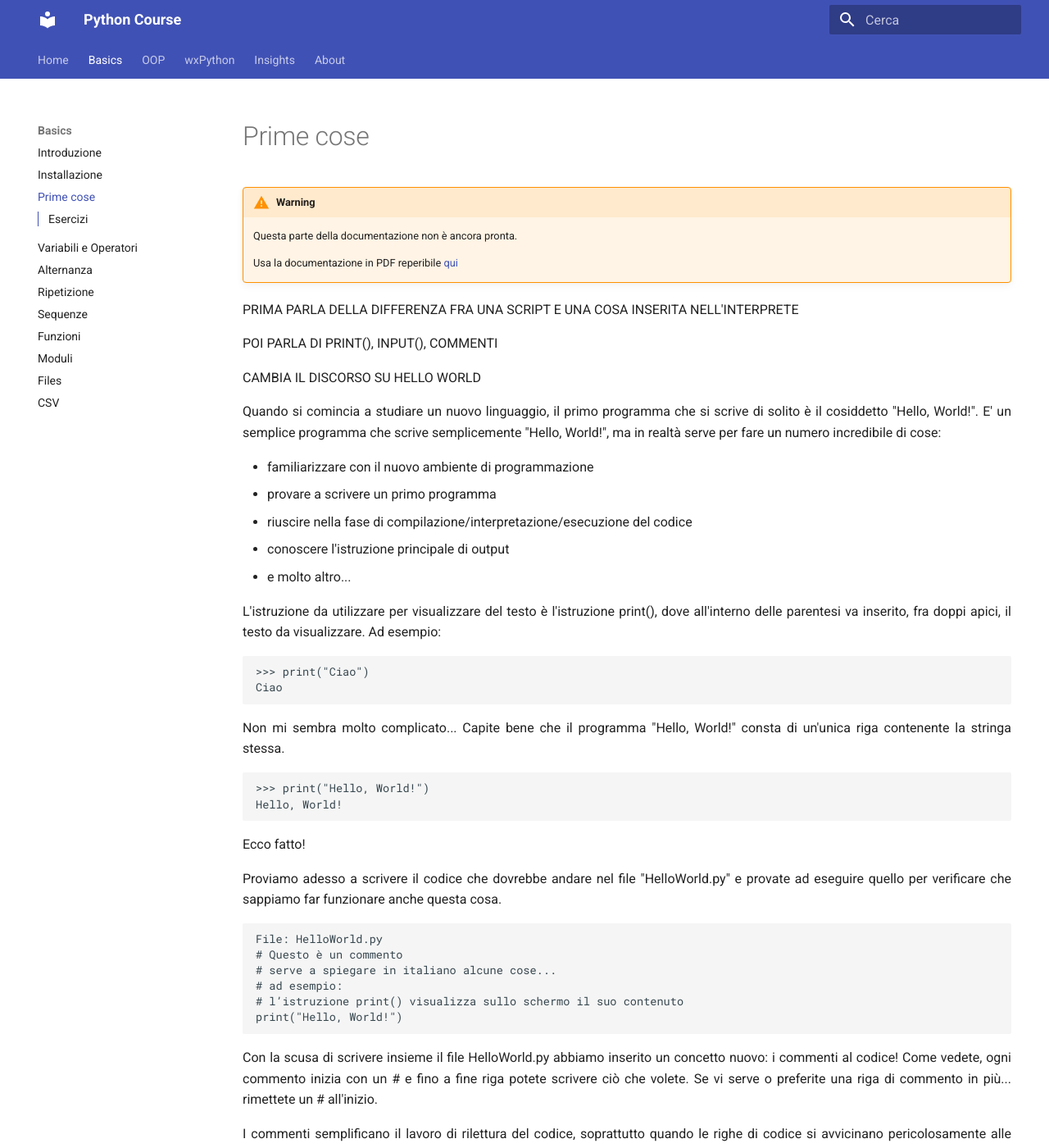
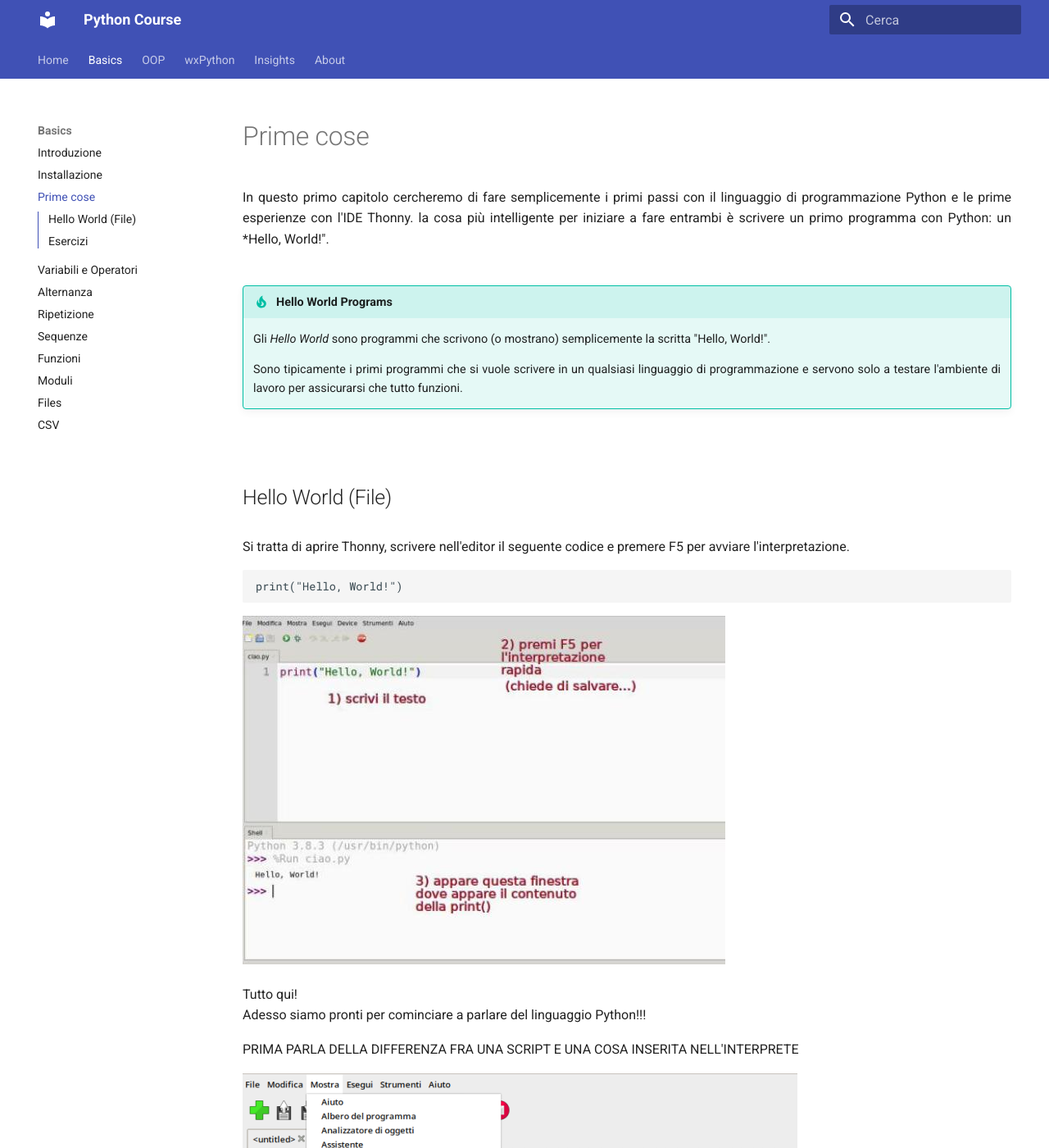
Before and after one commit to adjamhub/pyhandouts, an MkDocs documentation site: the page built from docs/basics/100_basics.md, in a window 1280 px wide and 1400 px high. Shown: the whole window at 82% size. Built offline with MkDocs 1.6.1 and Material for MkDocs 9.7.7, drawn with Linux system fonts in a browser that asks for light colours.

Commit message:
Aggiorna INSTALL, togli HelloWolrd da esso, aggiorna Basics

````diff
--- a/docs/basics/100_basics.md
+++ b/docs/basics/100_basics.md
@@ -1,15 +1,41 @@
 # Prime cose
 
-!!! warning
+In questo primo capitolo cercheremo di fare semplicemente i primi passi con il linguaggio di programmazione Python
+e le prime esperienze con l'IDE Thonny. la cosa più intelligente per iniziare a fare entrambi è scrivere un primo
+programma con Python: un *Hello, World!".
 
-    Questa parte della documentazione non è ancora pronta.
+!!! tip "Hello World Programs"
 
-    Usa la documentazione in PDF reperibile
-    [qui](https://www.adjam.org/next/index.php/s/egW7AnHxcif8n27?path=%2FPYTHON)
+    Gli *Hello World* sono programmi che scrivono (o mostrano) semplicemente
+    la scritta "Hello, World!".
 
+    Sono tipicamente i primi programmi che si vuole scrivere in un qualsiasi
+    linguaggio di programmazione e servono solo a testare l'ambiente di
+    lavoro per assicurarsi che tutto funzioni.
+
+
+<!-- ############################################################################################ -->
+## Hello World (File)
+
+
+Si tratta di aprire Thonny, scrivere nell'editor il seguente codice e
+premere F5 per avviare l'interpretazione.
+
+``` python
+print("Hello, World!")
+```
+
+![Hello World su Thonny!](images/thonny_file_HelloWorld.jpg)
+
+Tutto qui!<br>
+Adesso siamo pronti per cominciare a parlare del linguaggio Python!!!
 
 PRIMA PARLA DELLA DIFFERENZA FRA UNA SCRIPT E UNA COSA INSERITA
 NELL'INTERPRETE
+
+![Thonny mostra shell](images/thonny_mostra_shell.png)
+
+![Thonny script "Hello, World!"](images/thonny_shell_helloworld.png)
 
 POI PARLA DI PRINT(), INPUT(), COMMENTI
 
--- a/docs/stylesheets/extra.css
+++ b/docs/stylesheets/extra.css
@@ -13,7 +13,14 @@ blockquote {
   background-color: rgba(160,160,160,.1) !important;
 }
 
-/* admonitions colors :D */
+
+/* admonitions */
+
+.admonition {
+  margin: 3em 0 !important;
+  font-size: .9em !important;
+}
+
 .note {
   background-color: rgba(68,138,255,.1) !important;
 }
````
Also changed, not shown: docs/basics/001_install.md (+4 -30 lines), docs/basics/images/HelloWorldThonny.jpg (deleted), docs/basics/images/thonny_file_HelloWorld.jpg (added), docs/basics/images/thonny_mostra_shell.png (added), docs/basics/images/thonny_shell_helloworld.png (added).
